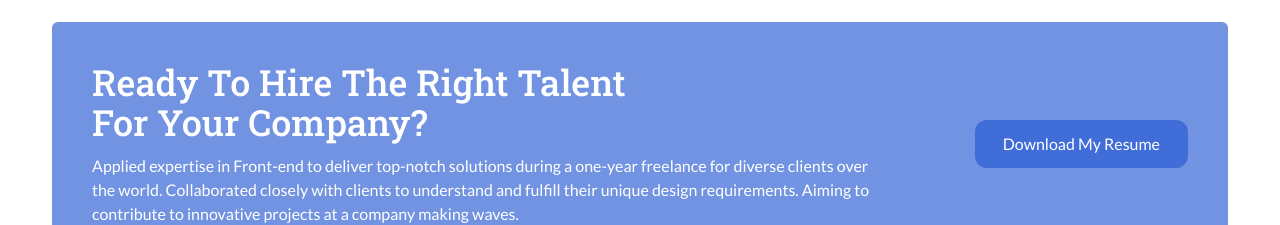
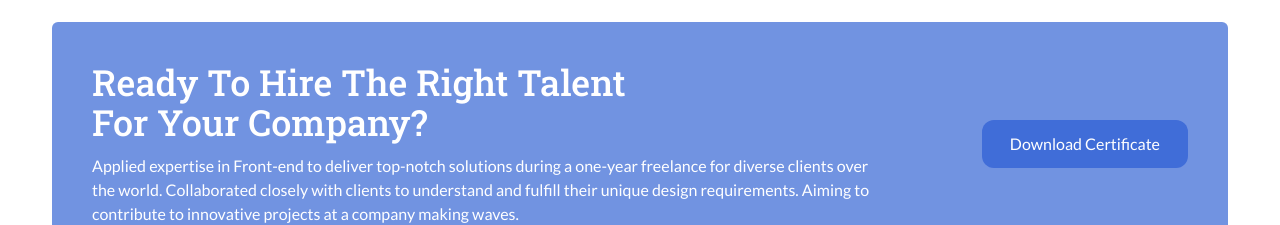
Before and after one commit to junayednoman/portfolio, a React (Vite) app: page / in a window 1280 px wide. Shown: the part 2200-2425 px from the top of the page. Built offline with nearby package versions, Linux system fonts and the light colour scheme.

Commit message:
certificate added to CTA section

```diff
--- a/src/pages/home/banner/Banner.jsx
+++ b/src/pages/home/banner/Banner.jsx
@@ -2,7 +2,6 @@ import { Container } from "@mui/material";
 import bannerImg from '../../../assets/banner bg.png'
 import Btn from "../../../components/btn/Btn";
 import moveIcon from "../../../assets/move.png"
-import { motion } from "framer-motion";
 
 const Banner = () => {
     return (
--- a/src/pages/home/cta/Cta.jsx
+++ b/src/pages/home/cta/Cta.jsx
@@ -1,6 +1,6 @@
 import { Container } from "@mui/material";
 import Btn from "../../../components/btn/Btn";
-import resume from '../../../assets/Junayed Noman.pdf'
+import certificate from "../../../assets/Programming Hero certificate.pdf"
 
 const Cta = () => {
     return (
@@ -11,7 +11,7 @@ const Cta = () => {
                     <p className="text-white mt-3 md:text-base text-[15px]">Applied expertise in Front-end to deliver top-notch solutions during a one-year freelance for diverse clients over the world. Collaborated closely with clients to understand and fulfill their unique design requirements. Aiming to contribute to innovative projects at a company making waves.</p>
                 </div>
                 <div className="lg:w-[60%] w-full lg:text-right md:text-left text-center">
-                    <a href={resume} download={'resume'}><Btn text='Download My Resume'>
+                    <a href={certificate} download={'certificate of Junayed Noman'}><Btn text='Download Certificate'>
                     </Btn></a>
                 </div>
             </div>
```
Also changed, not shown: 1 other file (tests, documents, lock files or other folders).
